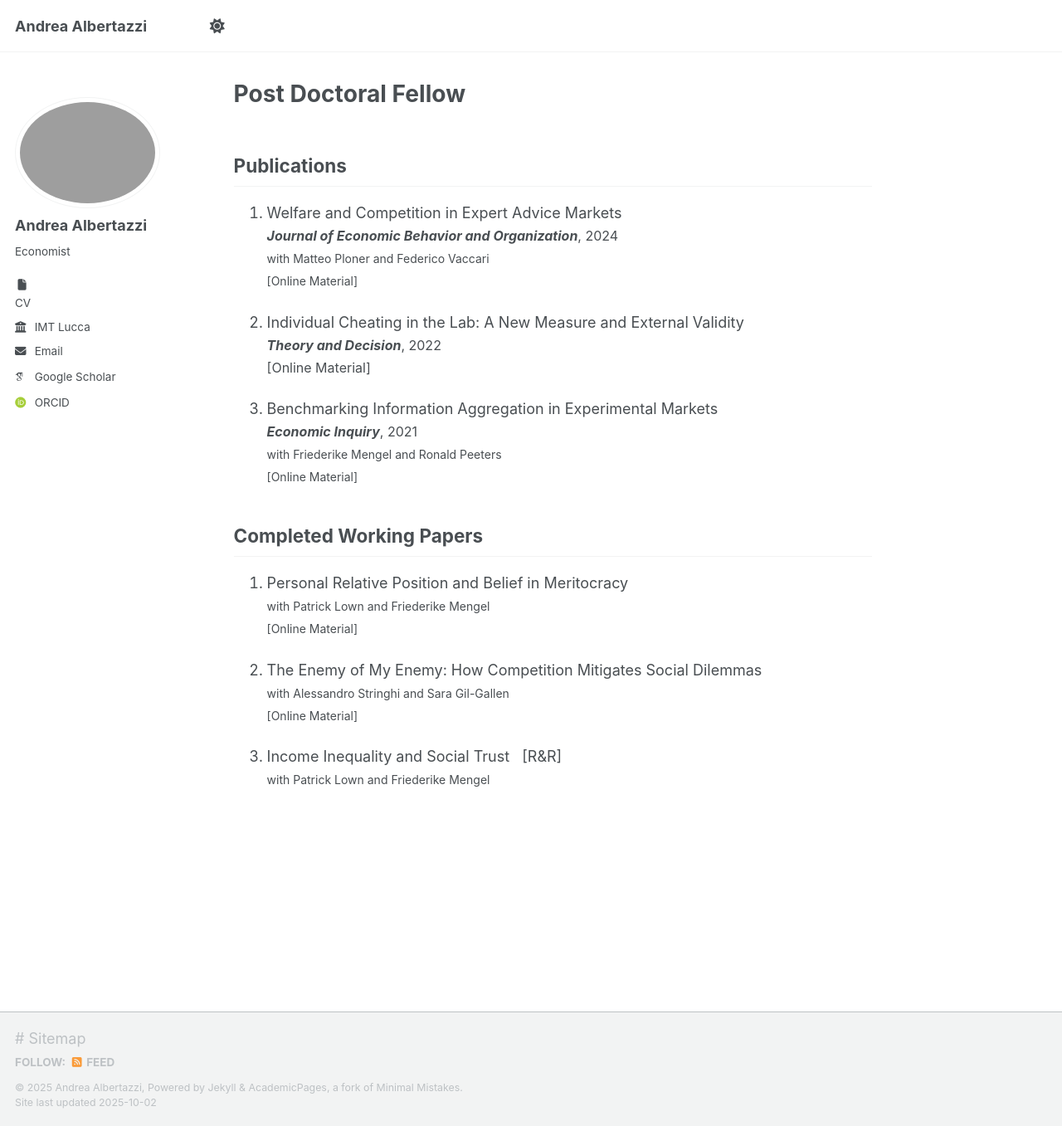
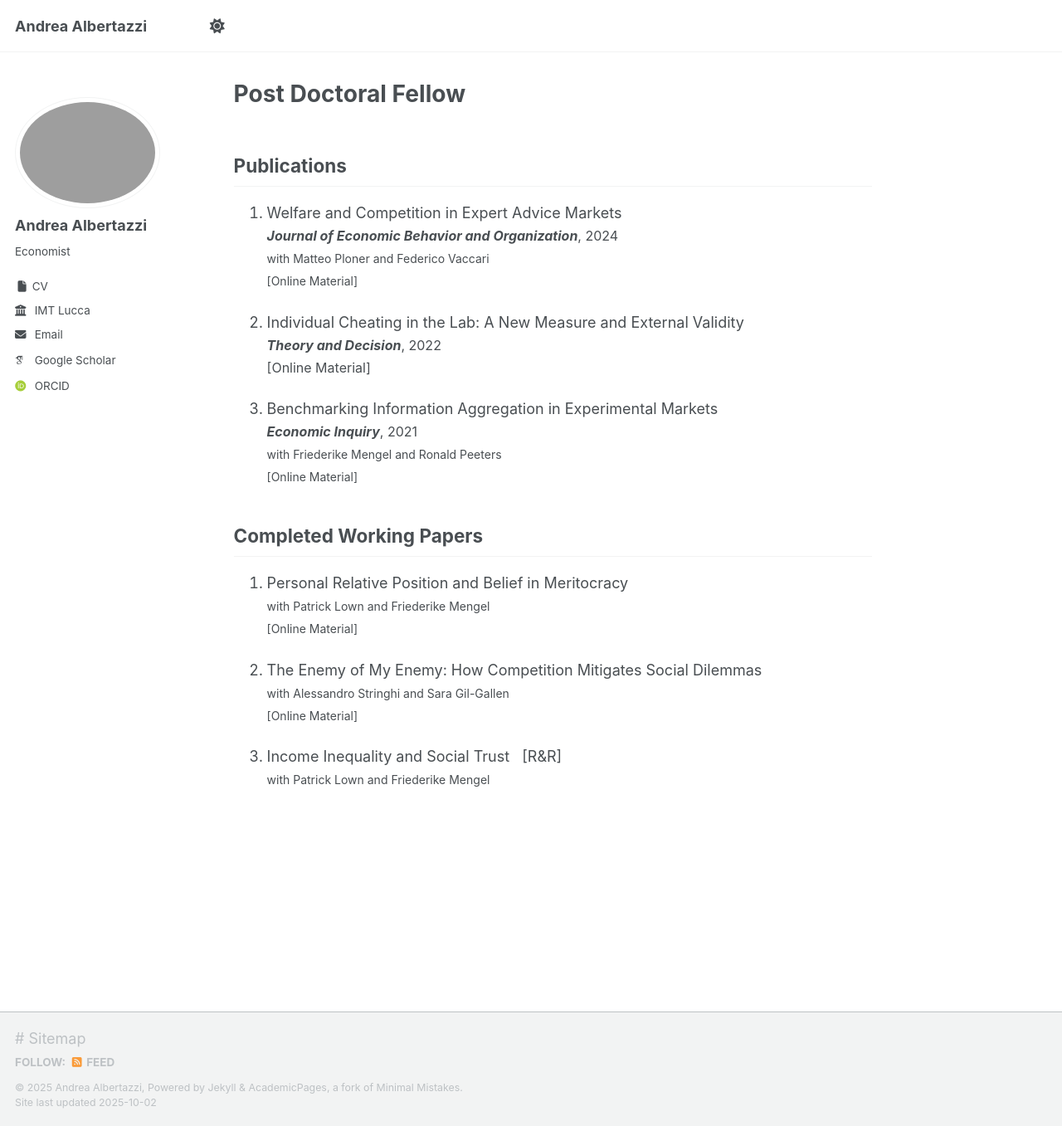
Before and after one commit to tazze87/tazze87.github.io, a Jekyll site: the page built from _pages/about.md, in a window 1280 px wide and 1357 px high. Shown: the whole window at 83% size. Built offline with Jekyll 4.4.1, drawn with Linux system fonts in a browser that asks for light colours; some web fonts are replaced; a script that is not in the unit is left out.

Commit message:
Update author-profile.html

```diff
--- a/_includes/author-profile.html
+++ b/_includes/author-profile.html
@@ -28,7 +28,11 @@
         <li class="author__desktop"><i class="fas fa-fw fa-location-dot icon-pad-right" aria-hidden="true"></i>{{ author.location }}</li>
       {% endif %}
       {% if author.cv %}
-        <li><i class="fas fa-fw fa-file"></i><a href="{{ author.cv }}" target="_blank" rel="noopener noreferrer">CV</a></li>
+        <li>
+          <a href="{{ author.cv }}" target="_blank" rel="noopener noreferrer">
+            <i class="fas fa-fw fa-file"></i> CV
+          </a>
+        </li>
       {% endif %}
       {% if author.employer %}
         <li class="author__desktop"><i class="fas fa-fw fa-building-columns icon-pad-right" aria-hidden="true"></i>{{ author.employer }}</li>
```
